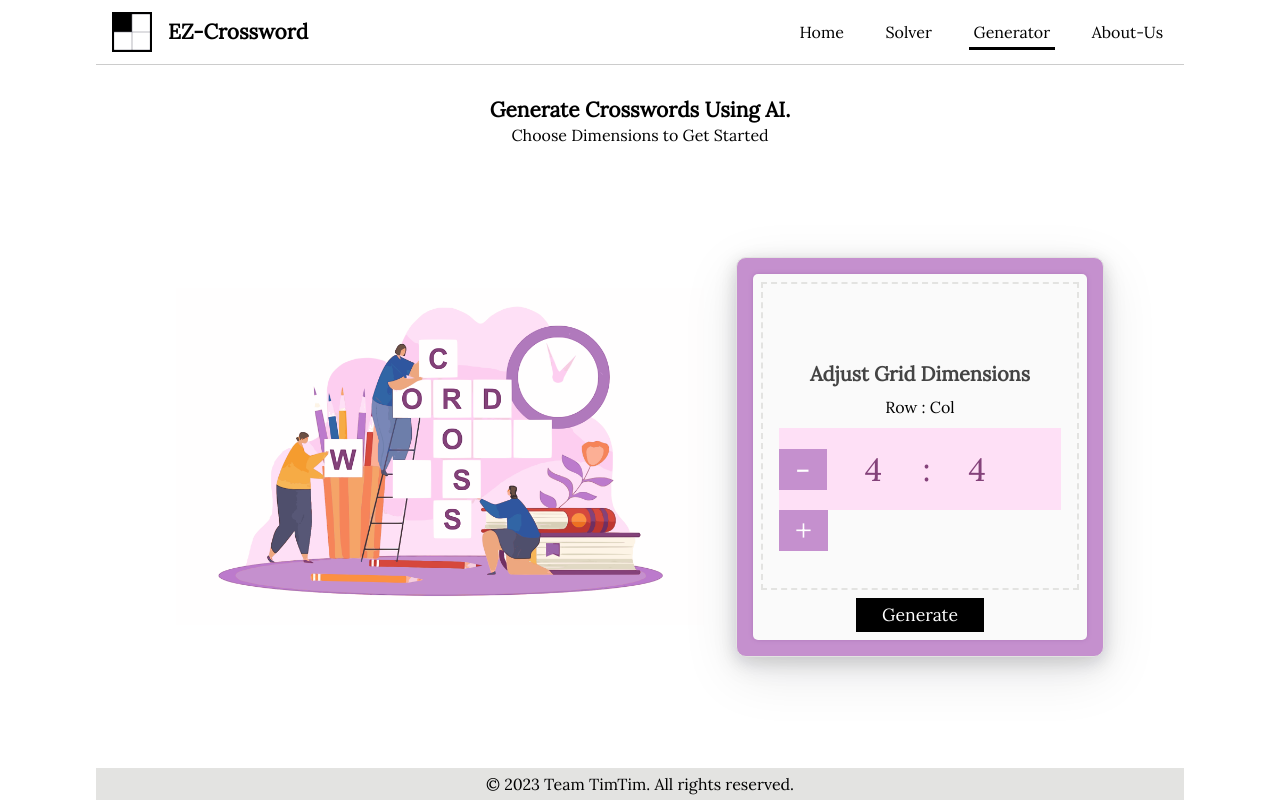
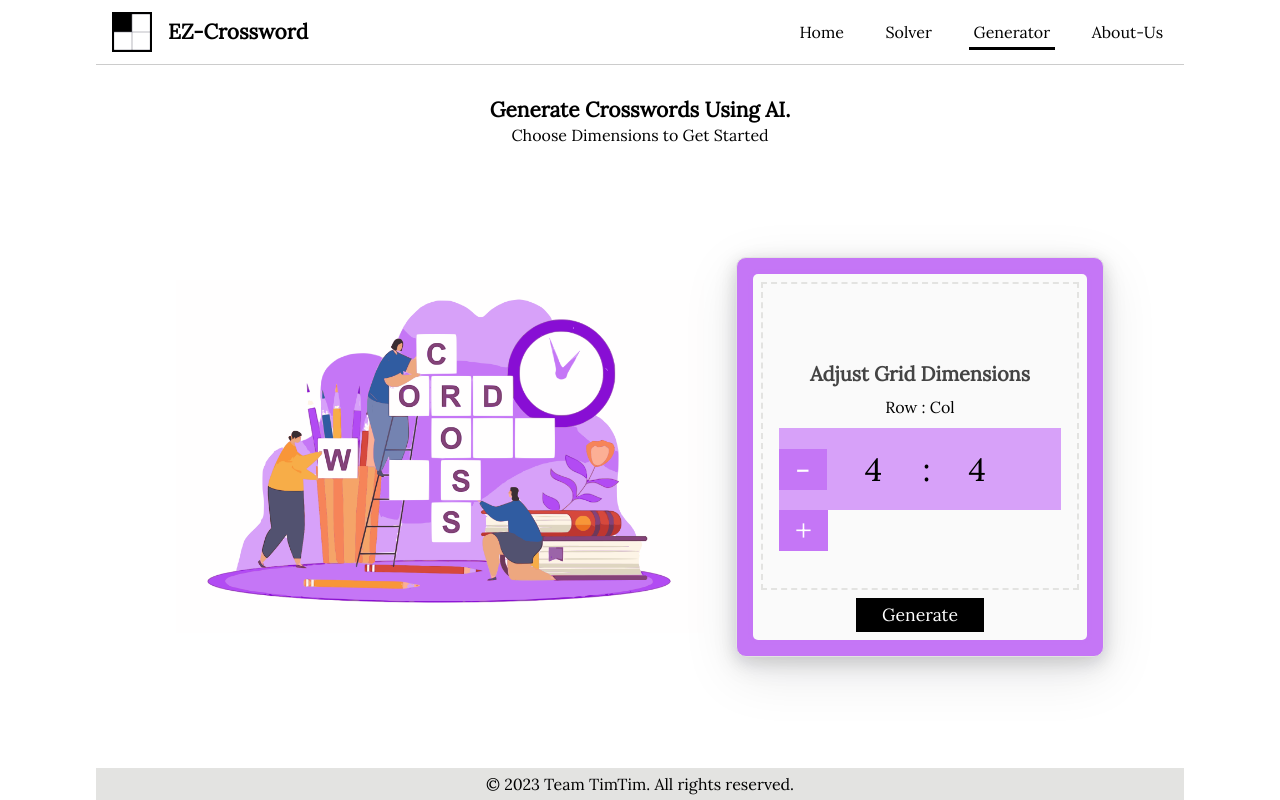
Before and after one commit to upoudel888/EZ-Crossword, a Django app: page /generator/ in a window 1280 px wide. Run offline with Django 4.2, Linux system fonts and the light colour scheme; some libraries are stand-ins or nearby versions.

Commit message:
changed UI color

```diff
--- a/static/css/base.css
+++ b/static/css/base.css
@@ -12,6 +12,10 @@
   --secondary-blue: #4d88f9;
   --secondary-blue-dark: #2860d8;
   --secondary-blue-light: #e9effd;
+
+  --secondary-purple: #d7a1f9;
+  --secondary-purple-dark: #c576f6;
+  --secondary-purple-darker:#880ed4;
 
   --secondary-pink: #ff928f;
   --secondary-pink-dark: #e1473d;
--- a/static/css/generator.css
+++ b/static/css/generator.css
@@ -27,11 +27,11 @@
 }
 
 .form-container {
-  background-color: #c590ce;
+  background-color: var(--secondary-purple-dark);
 }
 
 .form-inner {
-  box-shadow: 0 0 4px #b079bc;
+  box-shadow: 0 0 4px var(--secondary-purple-dark);
 }
 
 .solver-hero {
@@ -41,7 +41,7 @@
 .btn-dim {
   border: none;
   cursor: pointer;
-  background-color: #c590ce;
+  background-color: var(--secondary-purple-dark);
   color: white;
   font-size: 2rem;
   padding: 0 1rem;
@@ -54,14 +54,14 @@
 }
 
 .input-fields-container {
-  background-color: rgb(254, 224, 246);
+  background-color: var(--secondary-purple);
   font-size: 2rem;
   line-height: 2rem;
-  color: #84427a;
+  color: black;
 }
 
 .input-fields-container input[type="number"] {
-  color: #84427a;
+  color: black;
   border: none;
   background-color: rgba(0, 0, 0, 0);
   height: 100%;
@@ -78,13 +78,13 @@
 }
 
 .note-ribbon {
-  background-color: #c590ce;
+  background-color: var(--secondary-purple-dark);
 }
 .special-note {
-  box-shadow: 0 7px 0 0 #84427a;
+  box-shadow: 0 7px 0 0 var(--secondary-purple-darker);
 }
 .clue-text{
-    background-color: rgb(254, 224, 246);
+    background-color: var(--secondary-purple);
 }
 
 .grid-cell:hover {
--- a/templates/Generator/Generator.html
+++ b/templates/Generator/Generator.html
@@ -15,8 +15,8 @@
 
 <div class="solver-hero">
   <div class="solver-upload-info">
-      <img src={% static 'images/generation-final.png'%} class = "solver-illus generator-illus" alt="Crossword Solver Illustration">
-    </div>
+      <img src={% static 'images/generatorChanged.png'%} class = "solver-illus generator-illus" alt="Crossword Solver Illustration">
+  </div>
   <div class="form-container">
 
       <form action="/generator/" class = "form-inner" id="crosswordForm" method="POST">
```
Also changed, not shown: db.sqlite3, static/images/generatorChanged.png (added).
